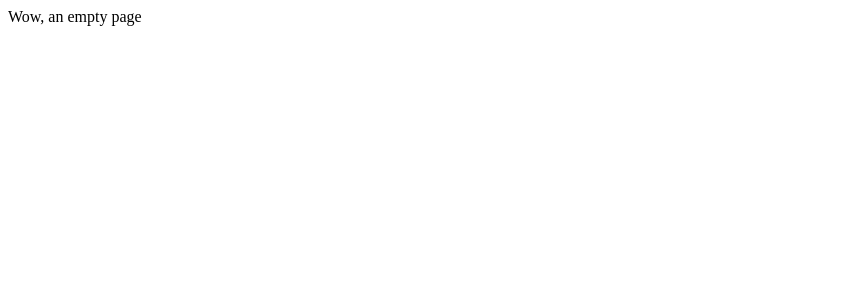
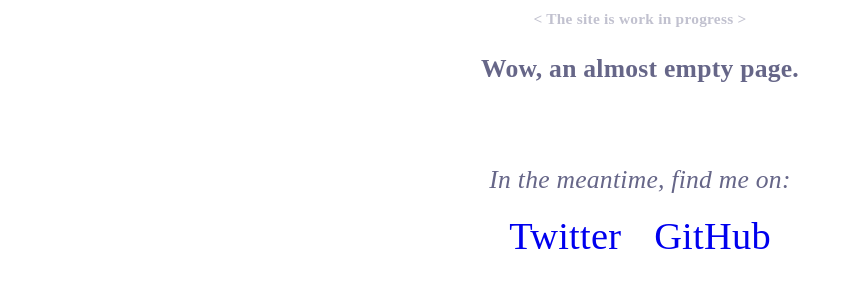
Before and after one commit to SebastianPrehn/SebastianPrehn.github.io, a plain HTML site: page index.html in a window 1280 px wide. Shown: the whole page, without its empty margins (0-852 px from the left). Drawn offline with Linux system fonts and the light colour scheme.

Commit message:
WIP page

```diff
--- a/index.html
+++ b/index.html
@@ -1 +1,29 @@
-Wow, an empty page
+<!DOCTYPE html PUBLIC "-//W3C//DTD XHTML 1.0 Strict//EN" "http://www.w3.org/TR/xhtml1/DTD/xhtml1-Strict.dtd">
+<html xmlns="http://www.w3.org/1999/xhtml">
+  <head>
+    <title> Sebastian Larsen Prehn</title>
+    <meta charset="UTF-8" />
+    <meta name="viewport" content"width=device-width, initial-scale=1.0" />
+    <link href="styles/style.css" rel="stylesheet" />
+    <style>
+      .hide { display: none; }
+    </style>
+  </head>
+  <body>
+    <a class="hide" rel="me" href="https://emacs.ch/@sebastianprehn">Mastodon</a>
+    <h1> &lt; The site is work in progress &gt; </h1>
+    <p><strong>Wow, an almost empty page.</strong></p>
+    <br />
+    <p><i>In the meantime, find me on:</i></p>
+    <ul class="social">
+      <li>
+        <a href="https://twitter.com/sebastianprehn">Twitter</a>
+      </li>
+
+      <li>
+        <a href="https://github.com/sebastianprehn">GitHub</a>
+      </li>
+    </ul>
+
+  </body>
+</html>
--- /dev/null
+++ b/styles/style.css
@@ -0,0 +1,30 @@
+html {
+  background-color:#FFFFFF
+}
+body {
+  color:#668;
+  font-size:16px;
+  font-size:1.6em;
+  text-align:center;
+  letter-spacing:0.01em;
+  margin:0
+}
+h1 {
+  font-size:0.6em;
+  opacity:0.4
+}
+
+.social {
+  margin:0;
+  padding:0;
+  margin-top:-0.25em;
+  text-align:center
+}
+.social li {
+  display:inline;
+  margin:0 0.3em;
+  font-size:1.5em
+}
+.social li a {
+  text-decoration:none
+}
```
